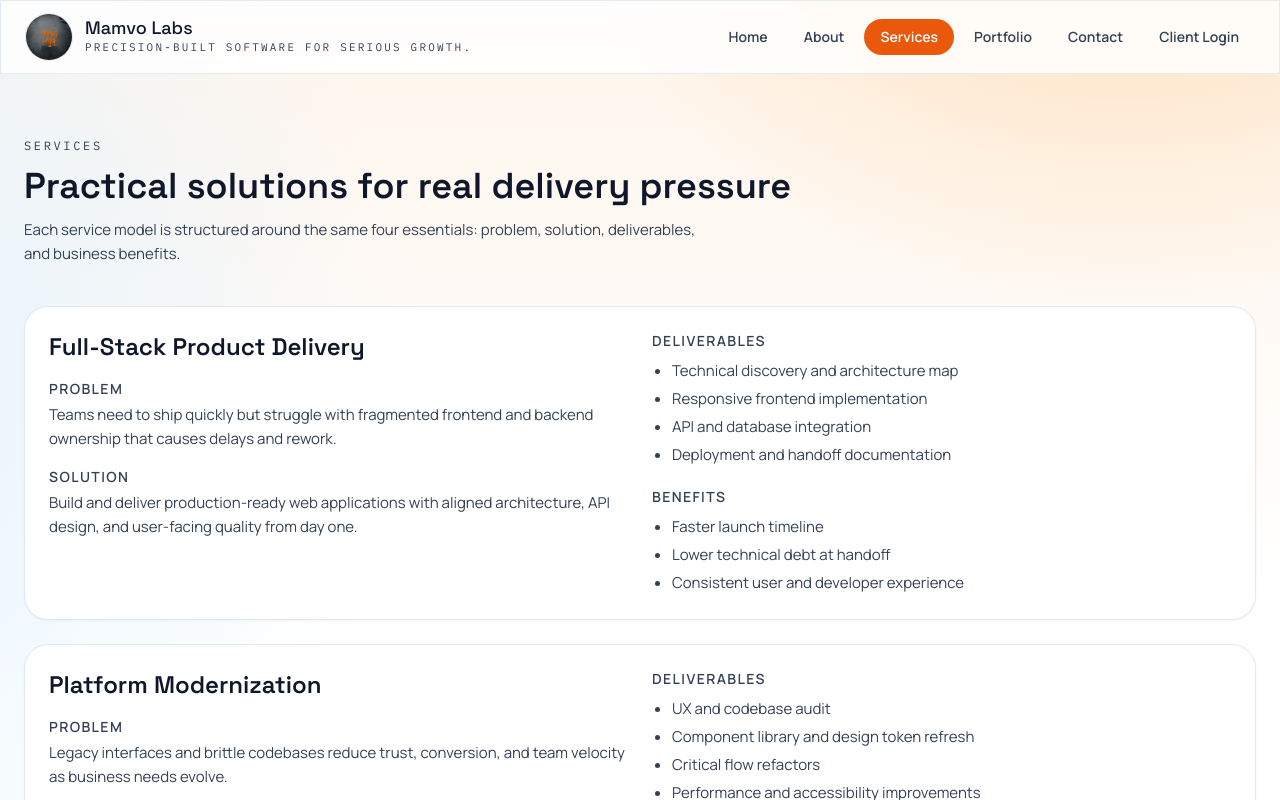
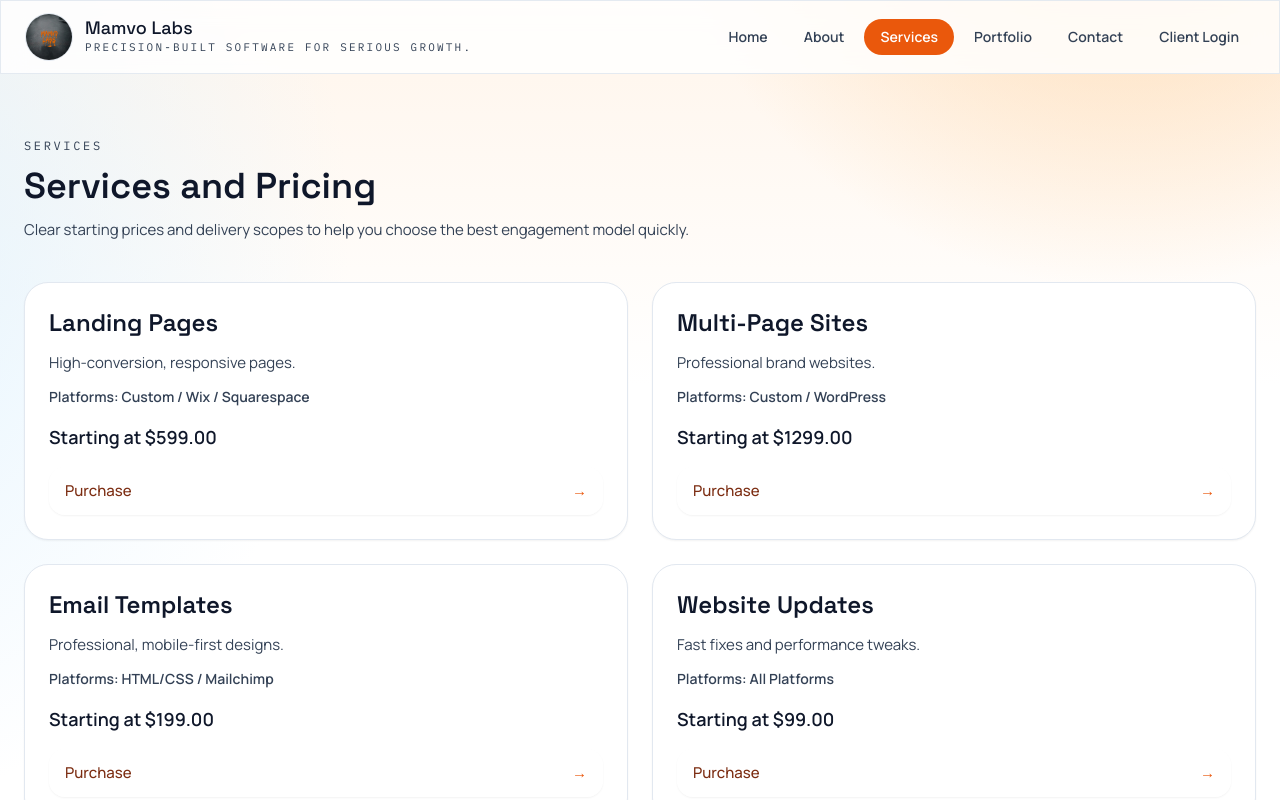
Before and after one commit to Martease/Portfolio-2, a Next.js app: page /services in a window 1280 px wide. Shown: the top 800 px of the page. Built offline with nearby package versions, Linux system fonts and the light colour scheme; no server answers.

Commit message:
added pricing and checkout

```diff
--- a/pages/index.tsx
+++ b/pages/index.tsx
@@ -6,10 +6,41 @@ import SurfaceCard from '../components/ui/SurfaceCard'
 import { brandFoundation } from '../lib/brand'
 import { featuredProjects } from '../lib/portfolioData'
 import { currentFocusItems, processSteps, testimonials } from '../lib/publicContent'
-import { publicServices } from '../lib/publicServices'
+import { formatUsd, servicesForCards } from '../lib/serviceCatalog'
 import Link from 'next/link'
 
 export default function Home() {
+  const handlePurchase = async (service: (typeof servicesForCards)[number]) => {
+    try {
+      const response = await fetch('/api/checkout', {
+        method: 'POST',
+        headers: {
+          'Content-Type': 'application/json',
+        },
+        body: JSON.stringify({
+          service: service.title,
+          amount: service.amount,
+        }),
+      })
+
+      const data = await response.json().catch(() => ({} as { message?: string; url?: string }))
+
+      if (!response.ok) {
+        throw new Error(data.message || 'Failed to create checkout session')
+      }
+
+      if (!data.url) {
+        throw new Error('Checkout session did not return a redirect URL.')
+      }
+
+      window.location.href = data.url
+    } catch (error) {
+      console.error('Error creating checkout session:', error)
+      const message = error instanceof Error ? error.message : 'Failed to initiate checkout. Please try again.'
+      alert(message)
+    }
+  }
+
   return (
     <div className="text-brand-ink">
       <Header />
@@ -78,19 +109,26 @@ export default function Home() {
             <Reveal>
               <SectionHeading
                 title="Services"
-                description="Delivery models designed for teams that need practical software progress, not vague promises."
+                description="Transparent starting prices for focused, production-ready service delivery."
               />
             </Reveal>
             <div className="mt-10 grid gap-6 md:grid-cols-3">
-              {publicServices.map((service, index) => (
-                <Reveal key={service.slug} delayMs={110 + index * 120}>
-                  <SurfaceCard>
-                    <h3 className="font-display text-2xl text-brand-ink">{service.name}</h3>
-                    <p className="mt-3 text-sm font-semibold uppercase tracking-[0.08em] text-brand-slate">Problem</p>
-                    <p className="mt-1 text-brand-slate">{service.problem}</p>
-                    <p className="mt-3 text-sm font-semibold uppercase tracking-[0.08em] text-brand-slate">Solution</p>
-                    <p className="mt-1 text-brand-slate">{service.solution}</p>
-                  </SurfaceCard>
+              {servicesForCards.map((service, index) => (
+                <Reveal key={service.title} delayMs={110 + index * 120}>
+                  <button onClick={() => handlePurchase(service)} className="group w-full text-left">
+                    <SurfaceCard interactive className={service.bg}>
+                      <h3 className="font-display text-2xl text-brand-ink">{service.title}</h3>
+                      <p className="mt-2 text-brand-slate">{service.description}</p>
+                      {service.platforms ? (
+                        <p className="mt-3 text-sm font-semibold text-brand-slate">Platforms: {service.platforms}</p>
+                      ) : null}
+                      <p className="mt-4 font-semibold text-brand-ink">Starting at {formatUsd(service.amount)}</p>
+                      <div className="mt-4 inline-flex w-full items-center justify-between rounded-2xl bg-white/80 px-4 py-3 shadow-sm transition duration-300 group-hover:bg-orange-100">
+                        <span className="font-medium text-orange-900">Purchase</span>
+                        <span className="text-orange-600">→</span>
+                      </div>
+                    </SurfaceCard>
+                  </button>
                 </Reveal>
               ))}
             </div>
--- a/pages/services.tsx
+++ b/pages/services.tsx
@@ -1,49 +1,67 @@
 import Header from '../components/Header'
 import SectionHeading from '../components/ui/SectionHeading'
 import SurfaceCard from '../components/ui/SurfaceCard'
-import { publicServices } from '../lib/publicServices'
+import { formatUsd, servicesForCards } from '../lib/serviceCatalog'
 
 export default function ServicesPage() {
+  const handlePurchase = async (service: (typeof servicesForCards)[number]) => {
+    try {
+      const response = await fetch('/api/checkout', {
+        method: 'POST',
+        headers: {
+          'Content-Type': 'application/json',
+        },
+        body: JSON.stringify({
+          service: service.title,
+          amount: service.amount,
+        }),
+      })
+
+      const data = await response.json().catch(() => ({} as { message?: string; url?: string }))
+
+      if (!response.ok) {
+        throw new Error(data.message || 'Failed to create checkout session')
+      }
+
+      if (!data.url) {
+        throw new Error('Checkout session did not return a redirect URL.')
+      }
+
+      window.location.href = data.url
+    } catch (error) {
+      console.error('Error creating checkout session:', error)
+      const message = error instanceof Error ? error.message : 'Failed to initiate checkout. Please try again.'
+      alert(message)
+    }
+  }
+
   return (
     <div className="min-h-screen text-brand-ink">
       <Header />
       <main className="mx-auto max-w-7xl px-6 pb-24 pt-16">
         <SectionHeading
           eyebrow="Services"
-          title="Practical solutions for real delivery pressure"
-          description="Each service model is structured around the same four essentials: problem, solution, deliverables, and business benefits."
+          title="Services and Pricing"
+          description="Clear starting prices and delivery scopes to help you choose the best engagement model quickly."
           align="left"
         />
 
-        <div className="mt-10 grid gap-6">
-          {publicServices.map((service) => (
-            <SurfaceCard key={service.slug} className="grid gap-6 lg:grid-cols-2">
-              <div>
-                <h2 className="font-display text-2xl text-brand-ink">{service.name}</h2>
-
-                <p className="mt-4 text-sm font-semibold uppercase tracking-[0.1em] text-brand-slate">Problem</p>
-                <p className="mt-1 text-brand-slate">{service.problem}</p>
-
-                <p className="mt-4 text-sm font-semibold uppercase tracking-[0.1em] text-brand-slate">Solution</p>
-                <p className="mt-1 text-brand-slate">{service.solution}</p>
-              </div>
-
-              <div>
-                <p className="text-sm font-semibold uppercase tracking-[0.1em] text-brand-slate">Deliverables</p>
-                <ul className="mt-2 list-disc space-y-1 pl-5 text-brand-slate">
-                  {service.deliverables.map((deliverable) => (
-                    <li key={deliverable}>{deliverable}</li>
-                  ))}
-                </ul>
-
-                <p className="mt-5 text-sm font-semibold uppercase tracking-[0.1em] text-brand-slate">Benefits</p>
-                <ul className="mt-2 list-disc space-y-1 pl-5 text-brand-slate">
-                  {service.benefits.map((benefit) => (
-                    <li key={benefit}>{benefit}</li>
-                  ))}
-                </ul>
-              </div>
-            </SurfaceCard>
+        <div className="mt-10 grid gap-6 md:grid-cols-2">
+          {servicesForCards.map((service) => (
+            <button key={service.title} onClick={() => handlePurchase(service)} className="group w-full text-left">
+              <SurfaceCard interactive className={`${service.bg} border-brand-cloud/60`}>
+                <h2 className="font-display text-2xl text-brand-ink">{service.title}</h2>
+                <p className="mt-3 text-brand-slate">{service.description}</p>
+                {service.platforms ? (
+                  <p className="mt-3 text-sm font-semibold text-brand-slate">Platforms: {service.platforms}</p>
+                ) : null}
+                <p className="mt-4 text-lg font-semibold text-brand-ink">Starting at {formatUsd(service.amount)}</p>
+                <div className="mt-4 inline-flex w-full items-center justify-between rounded-2xl bg-white/80 px-4 py-3 shadow-sm transition duration-300 group-hover:bg-orange-100">
+                  <span className="font-medium text-orange-900">Purchase</span>
+                  <span className="text-orange-600">→</span>
+                </div>
+              </SurfaceCard>
+            </button>
           ))}
         </div>
       </main>
```
